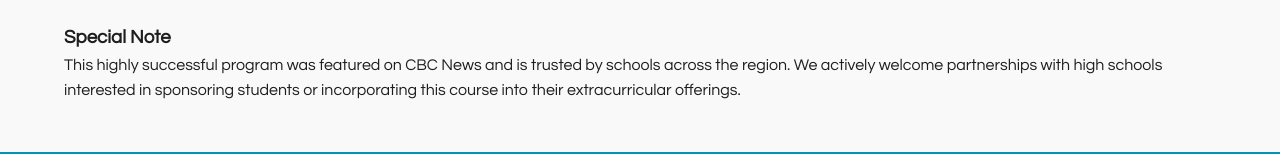
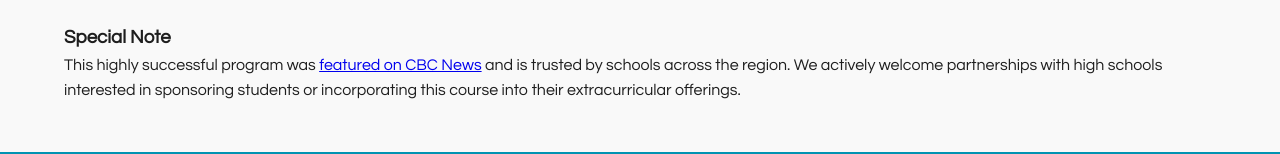
Before and after one commit to AlexCharchar/QC-Academy, a plain HTML site: page 10_week_high_school.html in a window 1280 px wide. Shown: the part 1579-1733 px from the top of the page. Drawn offline with Linux system fonts and the light colour scheme.

Commit message:
Added CBC news article link

```diff
--- a/10_week_high_school.html
+++ b/10_week_high_school.html
@@ -99,7 +99,7 @@
     <br>
 
     <h3>Special Note</h3>
-    <p>This highly successful program was featured on CBC News and is trusted by schools across the region. We actively welcome partnerships with high schools interested in sponsoring students or incorporating this course into their extracurricular offerings.</p>
+    <p>This highly successful program was <a href="https://www.cbc.ca/news/canada/montreal/west-island-high-school-barber-program-1.6993413">featured on CBC News</a> and is trusted by schools across the region. We actively welcome partnerships with high schools interested in sponsoring students or incorporating this course into their extracurricular offerings.</p>
   </section>
 
   <!-- ========== FOOTER ========== -->
```
